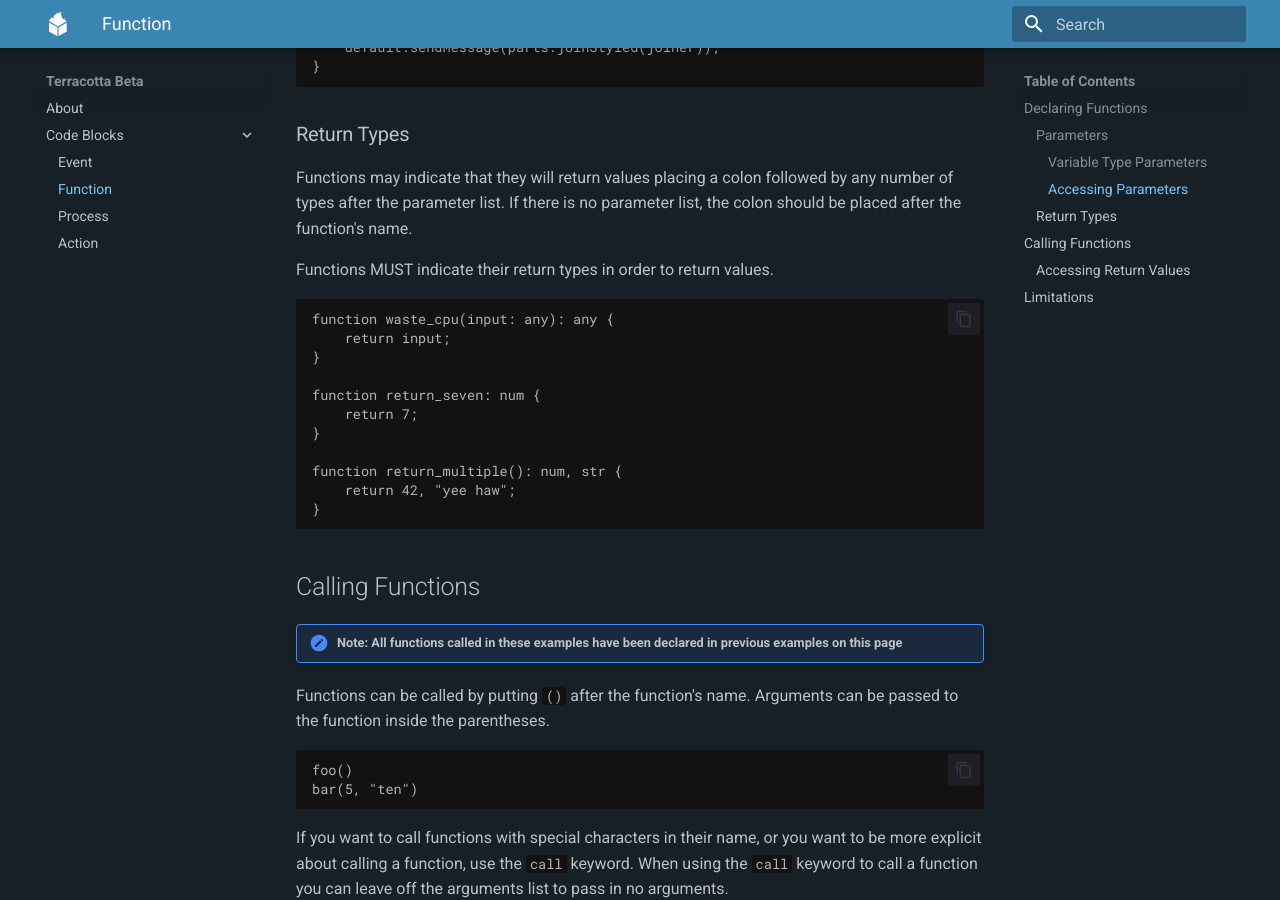
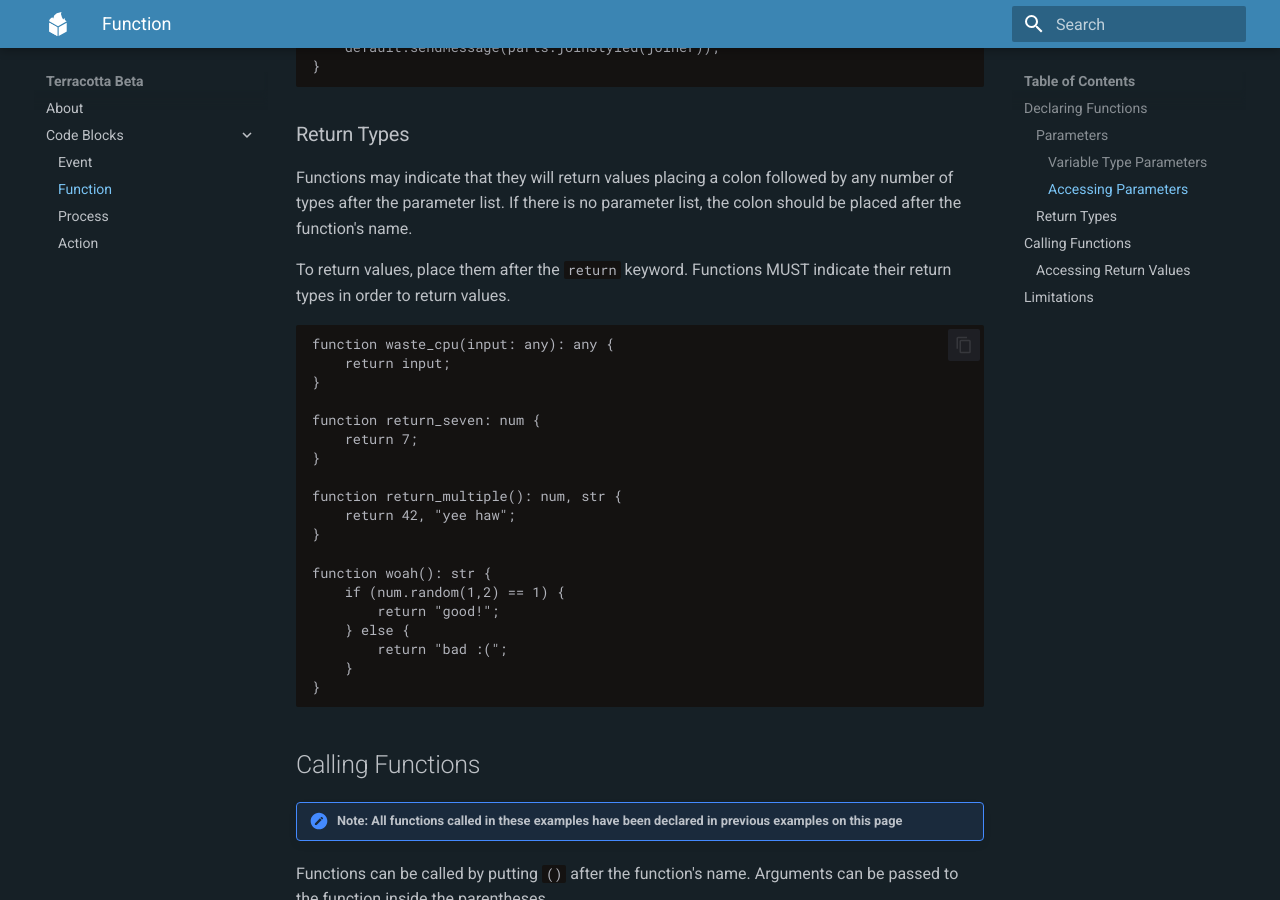
Before and after one commit to Owlfroggy/terracotta-beta-docs, an MkDocs documentation site: the page built from docs/code_blocks/function.md, in a window 1280 px wide and 900 px high, scrolled down 2771 px. Built offline with MkDocs 1.6.1 and Material for MkDocs 9.7.7, drawn with Linux system fonts in a browser that asks for light colours.

Commit message:
elaborate a bit more on returning values from the function page

````diff
--- a/docs/code_blocks/function.md
+++ b/docs/code_blocks/function.md
@@ -114,7 +114,7 @@ function send_joined_message(joiner: txt, ...parts: txt) {
 ### Return Types
 Functions may indicate that they will return values placing a colon followed by any number of types after the parameter list. If there is no parameter list, the colon should be placed after the function's name.
 
-Functions MUST indicate their return types in order to return values.
+To return values, place them after the `return` keyword. Functions MUST indicate their return types in order to return values.
 
 ```tc
 function waste_cpu(input: any): any {
@@ -127,6 +127,14 @@ function return_seven: num {
 
 function return_multiple(): num, str {
     return 42, "yee haw";
+}
+
+function woah(): str {
+    if (num.random(1,2) == 1) {
+        return "good!";
+    } else {
+        return "bad :(";
+    }
 }
 ```
 
````
